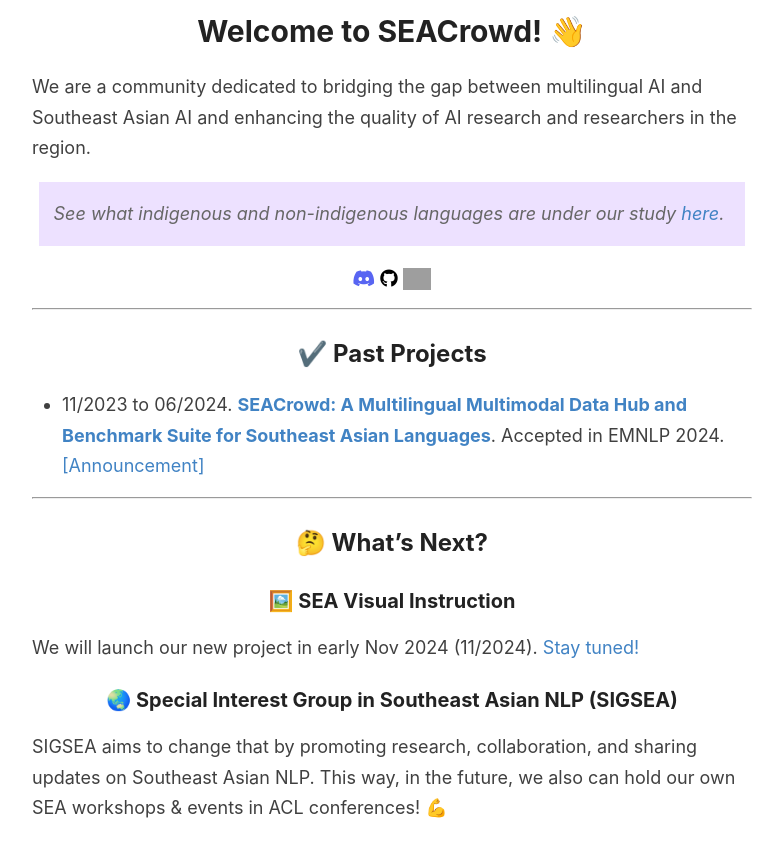
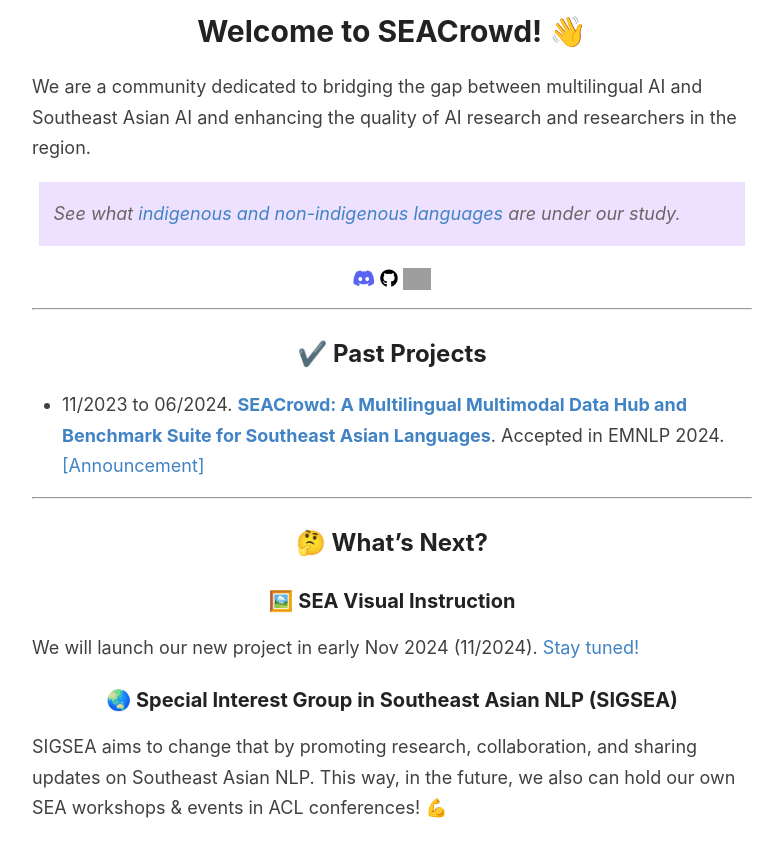
Before and after one commit to amitmerchant1990/reverie, a Jekyll site: the page built from index.html, in a window 1280 px wide and 900 px high, scrolled down 643 px, cut to the strip 57-900 px from the top of the window. Shown: the whole strip, without its empty margins (248-1031 px from the left). Built offline with Jekyll 4.4.1, drawn with Linux system fonts in a browser that asks for light colours; the list of posts is cut into pages by our own code; grey boxes are pictures that could not be loaded.

Commit message:
Update welcome.md

```diff
--- a/_includes/welcome.md
+++ b/_includes/welcome.md
@@ -4,7 +4,7 @@
 
 We are a community dedicated to bridging the gap between multilingual AI and Southeast Asian AI and enhancing the quality of AI research and researchers in the region.
 
-> See what indigenous and non-indigenous languages are under our study [here](https://github.com/SEACrowd/seacrowd-datahub/blob/master/LANGUAGES.md).
+> See what [indigenous and non-indigenous languages](https://github.com/SEACrowd/seacrowd-datahub/blob/master/LANGUAGES.md) are under our study.
 
 <div align="center">
   <div class="btn-group" role="group" aria-label="Button group">
```
